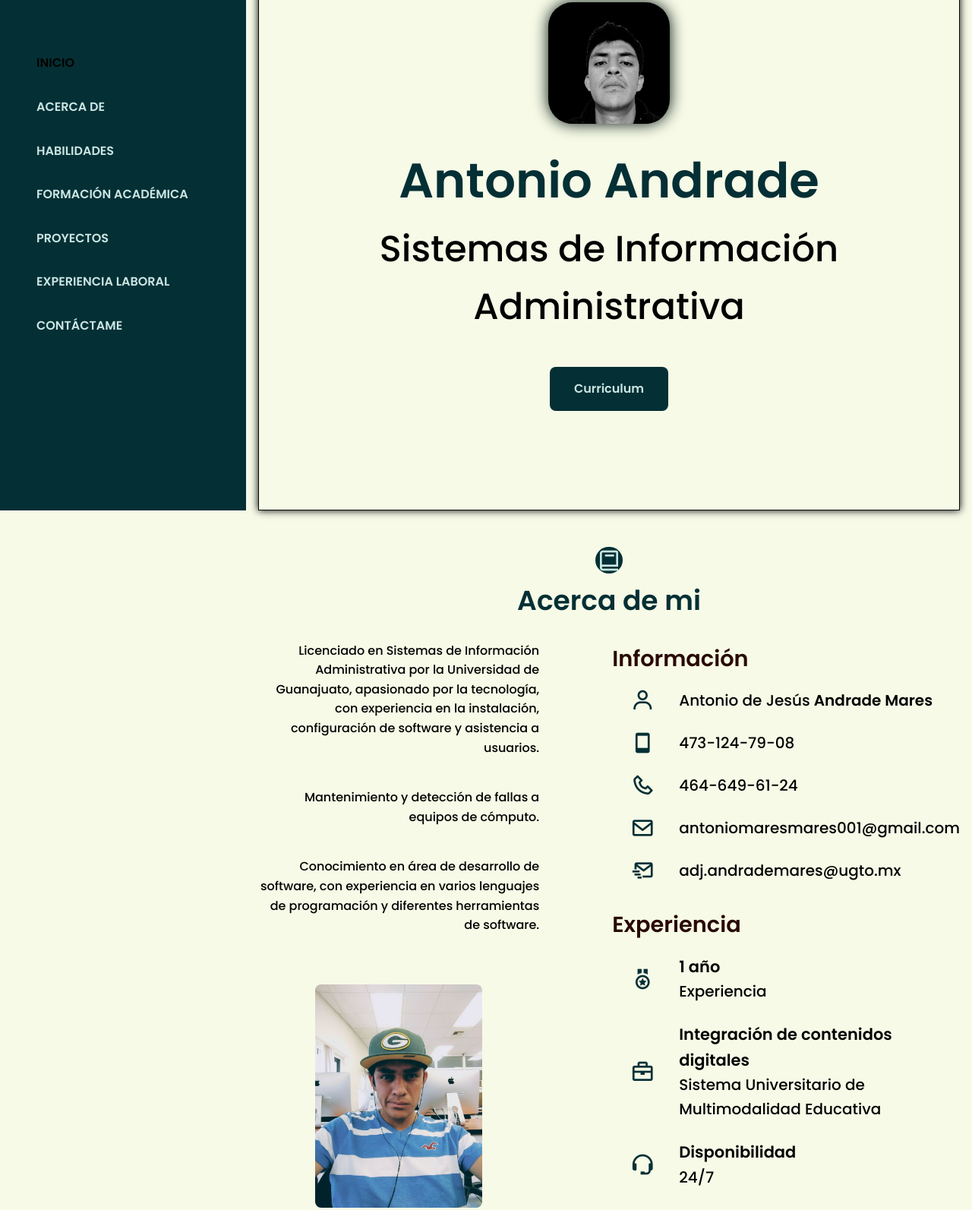
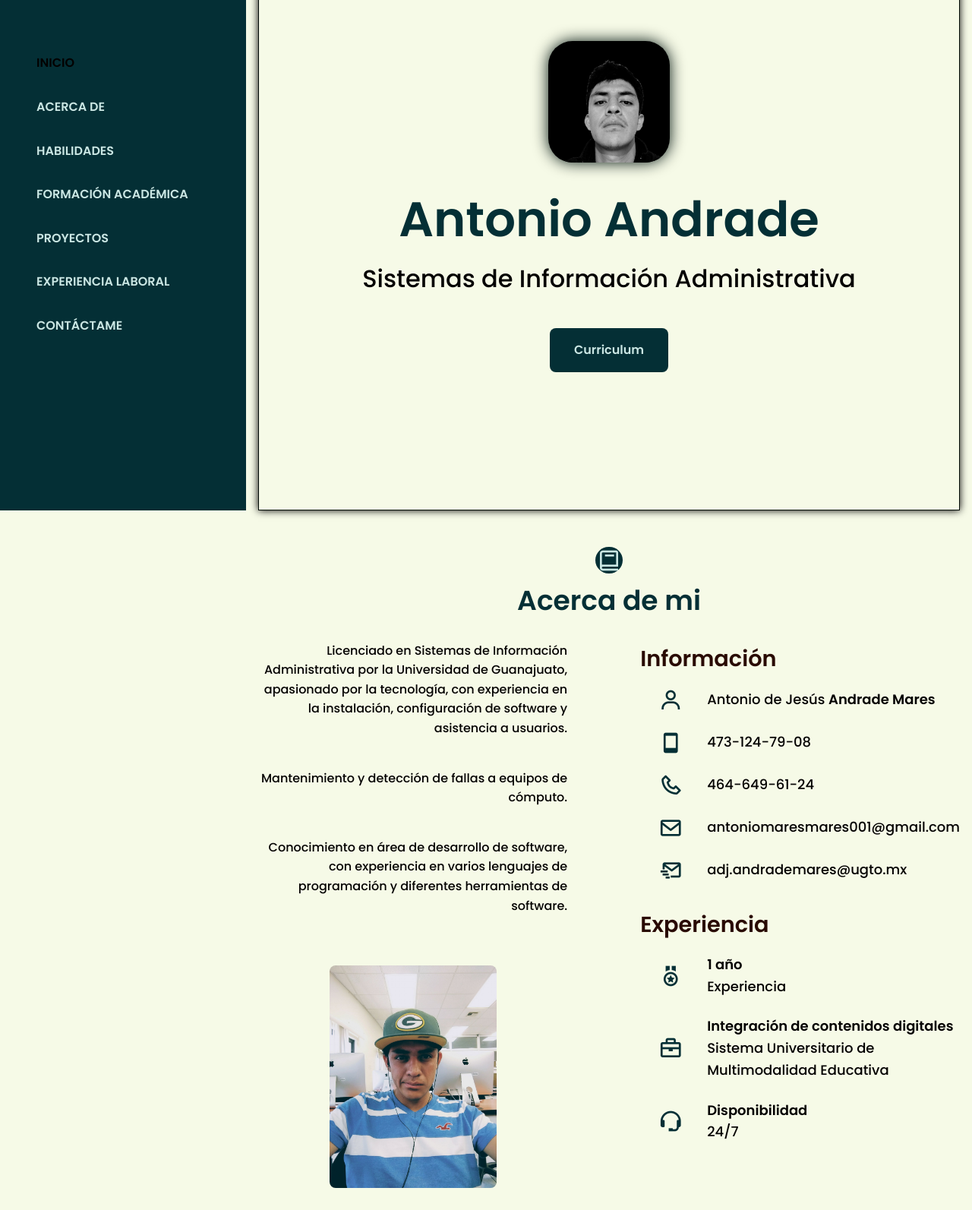
Before and after one commit to andmar1/blogAntonio, a plain HTML site: page index.html in a window 1280 px wide. Shown: the part 128-1721 px from the top of the page at 76% size. Drawn offline with nearby package versions, Linux system fonts and the light colour scheme.

Commit message:
responsive content moto g4

```diff
--- a/css/styles.css
+++ b/css/styles.css
@@ -328,7 +328,7 @@ img{
     margin-bottom: var(--mb-5);
 }
 .home__professionIndex{
-    font-size: 3rem;
+    font-size: 2rem;
     color: var(--first-color--dark);
     margin-bottom: var(--mb-5);
 }
@@ -426,10 +426,20 @@ img{
 }
 
 #about__description_final{
-    font-size: 20px;
+    font-size: 13px;
 }
 #about__description_d{
-    font-size: 21px;
+    font-size: 13px;
+}
+
+@media screen and (min-width: 640px){
+    #about__description_final{
+        font-size: 18px;
+    }
+    #about__description_d{
+        font-size: 18px;
+    }
+
 }
 
 
```
